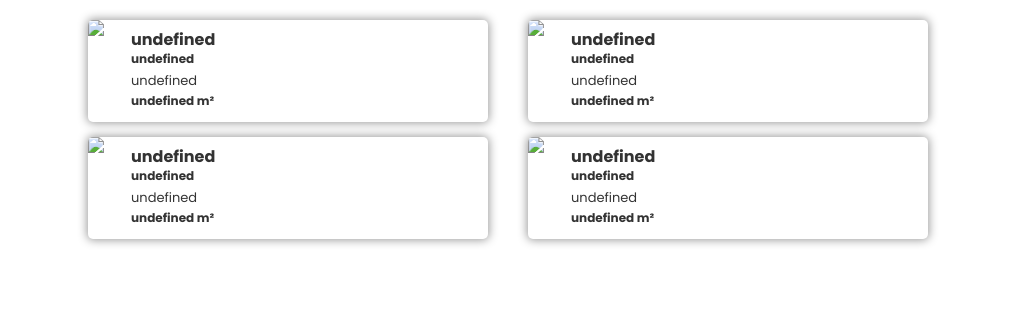
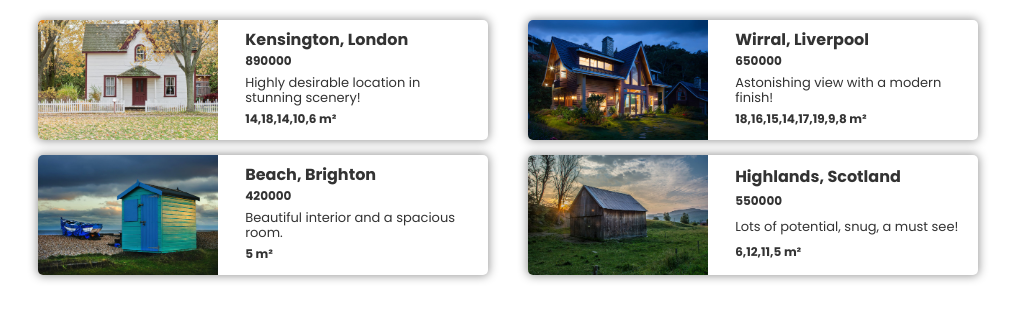
Before and after one commit to TheMightyLoafer/scrimba-superchallenge-proj, a website built with Vite: page index.html in a window 1280 px wide. Shown: the whole page, without its empty margins (132-1147 px from the left). Built offline with nearby package versions, Linux system fonts and the light colour scheme; files whose address does not match are found by name.

Commit message:
changed function format

```diff
--- a/index.js
+++ b/index.js
@@ -2,20 +2,21 @@ import propertyForSaleArr from "/properties/propertyForSaleArr"
 import placeholderPropertyObj from "./properties/placeholderPropertyObj"
 
 function getPropertyHtml(propertyArr = [placeholderPropertyObj]) {
-    return propertyArr.map(function (currentProperty) {
-        return`
-    <section class="card">
-        <img src="/images/${propertyArr.image}">
+
+    const propertyHtml = propertyArr.map(currentProperty =>
+        `
+        <section class="card">
+        <img src="/images/${currentProperty.image}">
             <div class="card-right">
-                <h2>${propertyArr.propertyLocation}</h2>
-                <h3>${propertyArr.priceGBP}</h3>
-                <p>${propertyArr.comment}</p>
-                <h3>${propertyArr.roomsM2} m&sup2;</h3>
+                <h2>${currentProperty.propertyLocation}</h2>
+                <h3>${currentProperty.priceGBP}</h3>
+                <p>${currentProperty.comment}</p>
+                <h3>${currentProperty.roomsM2} m&sup2;</h3>
             </div>
     </section>
-
         `
-    }).join('')
+    ).join('')
+    return propertyHtml
     /*
     SUPER CHALLENGE 💪
 
```
Also changed, not shown: index.html (+2 -1 lines).
